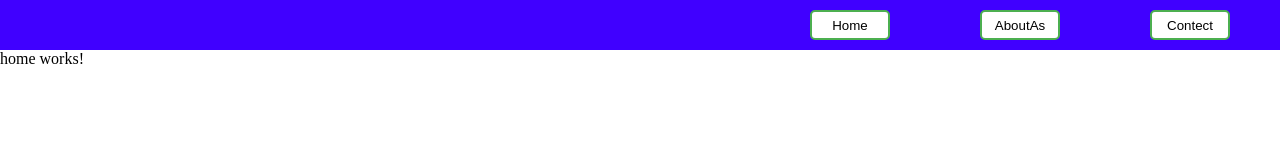
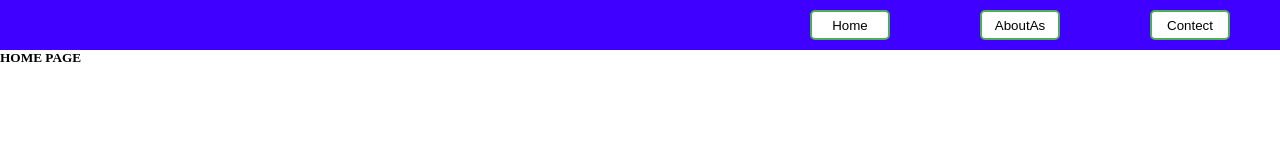
Before and after one commit to sknsurya/angular, an Angular app in the folder routing/: page /homecomponent in a window 1280 px wide. Shown: the top 160 px of the page. Built offline with nearby package versions, Linux system fonts and the light colour scheme.

Commit message:
home component html file

```diff
--- a/routing/src/app/home/home.component.html
+++ b/routing/src/app/home/home.component.html
@@ -1 +1,3 @@
-<p>home works!</p>
+<div class="container">
+    <h5 class="h5tag">HOME PAGE</h5>
+</div>
```
